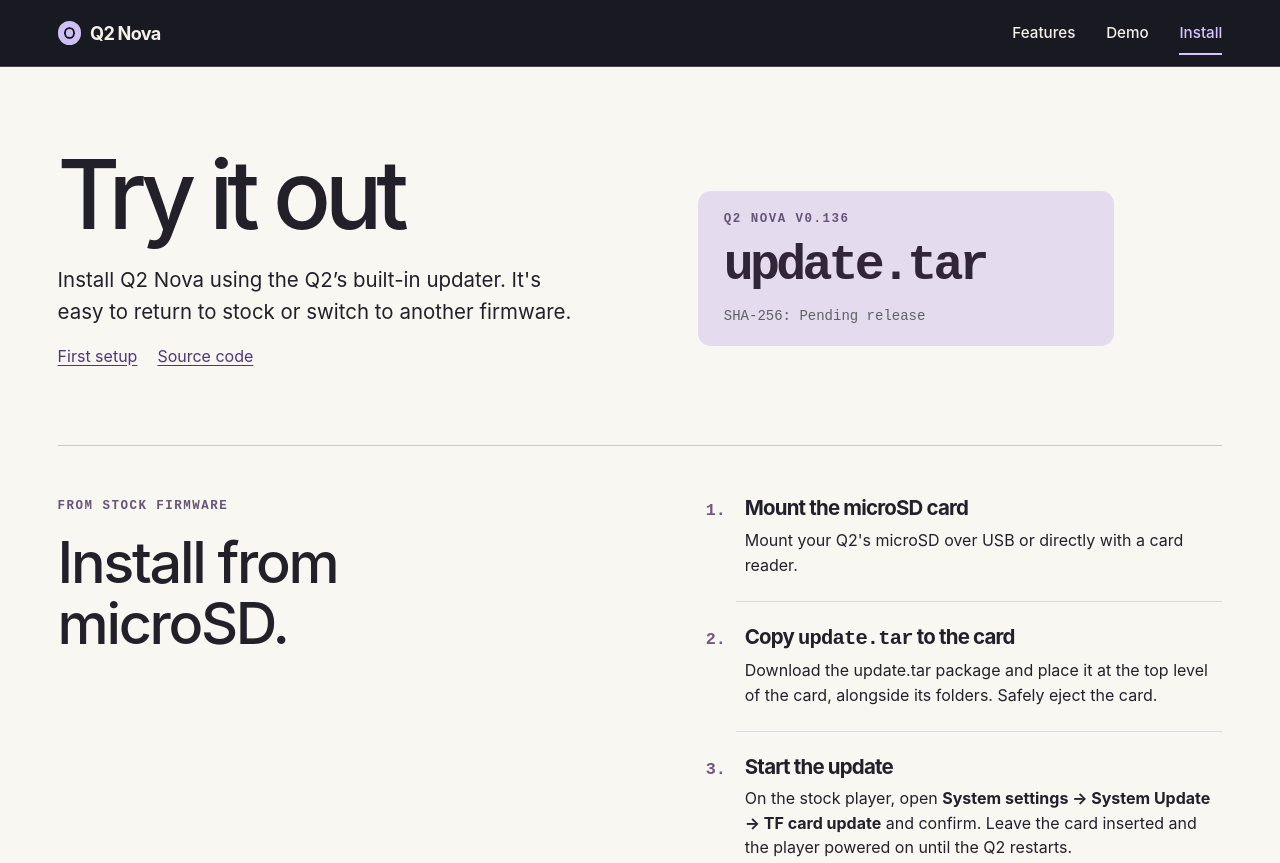
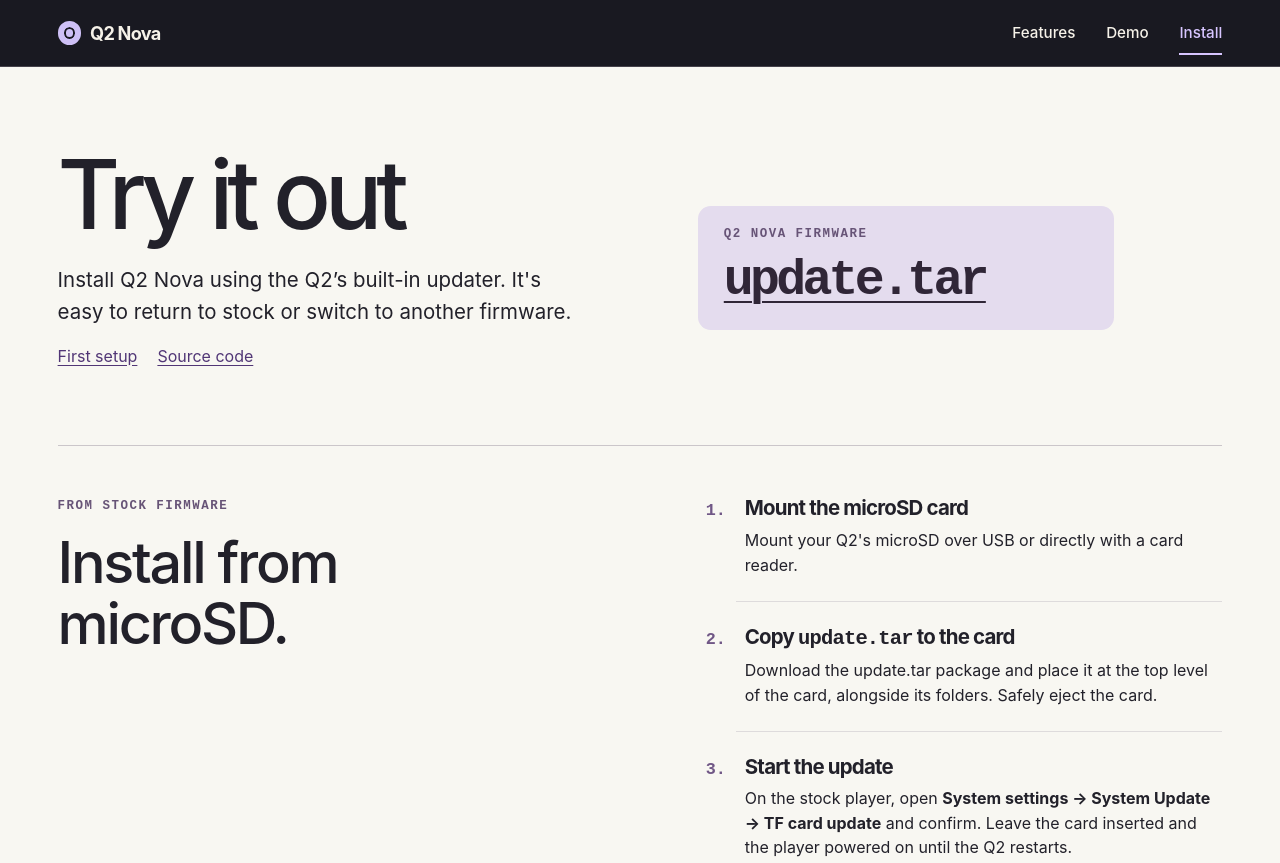
Before and after one commit to q2-nova/site, a plain HTML site: page dist/install.html in a window 1280 px wide. Shown: the top 863 px of the page. Drawn offline with Linux system fonts and the light colour scheme.

Commit message:
Point the firmware download at the latest player release asset

```diff
--- a/dist/install.css
+++ b/dist/install.css
@@ -11,8 +11,6 @@
 .release .eyebrow { margin-bottom: .45rem; }
 .package-link { display: inline-block; color: inherit; text-decoration-thickness: .045em; text-underline-offset: .14em; font: 600 clamp(2.25rem,3.9vw,4.1rem)/1.2 ui-monospace,monospace; letter-spacing: -.075em; }
 .package-link[href]:hover { color: #684b83; }
-#package-note { margin-top: .65rem; color: #606064; font: .875rem/1.5 ui-monospace, monospace; overflow-wrap: anywhere; }
-#package-note code { font: inherit; }
 .install-photo { margin: 0; }
 .install-photo img { display: block; width: 100%; height: auto; border-radius: 1rem; }
 .install-photo figcaption { margin-top: .5rem; color: #63596b; font-size: .85rem; }
--- a/dist/install.html
+++ b/dist/install.html
@@ -17,11 +17,8 @@
       <nav class="install-links" aria-label="On this page"><a class="source-jump" href="#first-setup">First setup</a><a class="source-jump" href="#source">Source code</a></nav>
 
     </div><aside class="release" aria-labelledby="release-title">
-        <p class="eyebrow" id="release-title">Q2 Nova v0.136</p>
-        <!-- At release, point this link at update.tar and publish its checksum below. -->
-        <a class="package-link" aria-describedby="package-note">update.tar</a>
-        <p id="package-note">SHA-256: <code>Pending release</code></p>
-
+        <p class="eyebrow" id="release-title">Q2 Nova firmware</p>
+        <a class="package-link" href="https://github.com/q2-nova/q2-player/releases/latest/download/update.tar">update.tar</a>
       </aside>
 
   </header>
```
